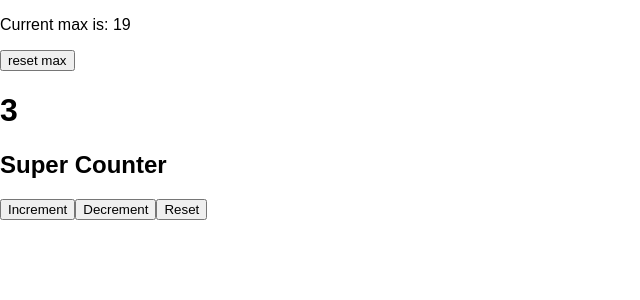
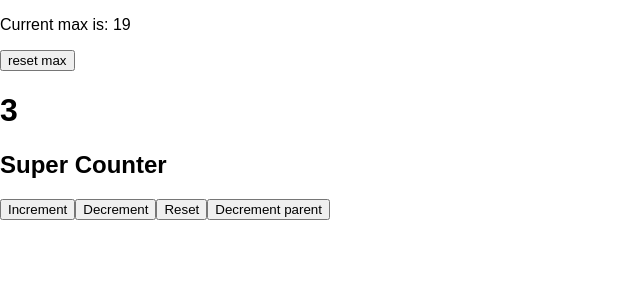
Before and after one commit to agatapiernikowska/react-cwiczenia, a React (Create React App) app: page / in a window 1280 px wide. Shown: the top 300 px of the page, without its empty margins (0-640 px from the left). Built offline with nearby package versions, Linux system fonts and the light colour scheme.

Commit message:
Modify parent state from child

```diff
--- a/src/App.js
+++ b/src/App.js
@@ -6,6 +6,10 @@ class App extends Component {
   state = {
     appMax: 14
   }
+
+  decrementAppMax = howMuch => this.setState ({
+    appMax: this.state.appMax - howMuch
+  })
 
   handleClick = () => this.setState ({
     appMax: 14
@@ -16,7 +20,7 @@ class App extends Component {
     }),1000)
   }
   render() {
-    const appMax = this.state.appMax
+    const {appMax} = this.state
     return (
       <div>
         <p>Current max is: {appMax}</p>
@@ -24,6 +28,7 @@ class App extends Component {
           reset max
         </button>
         <Counter
+          parentDecrementer={this.decrementAppMax}
           initialValue={3}
           max={14}
           min={1}
--- a/src/Counter.js
+++ b/src/Counter.js
@@ -40,6 +40,10 @@ handleClick = delta => this.setState ({
           <button onClick={() => this.handleClick()}>
             Reset
           </button>
+
+          <button onClick={()=> this.props.parentDecrementer(this.state.value)}>
+            Decrement parent
+          </button>
         </p>
       </Fragment>
     )
```
